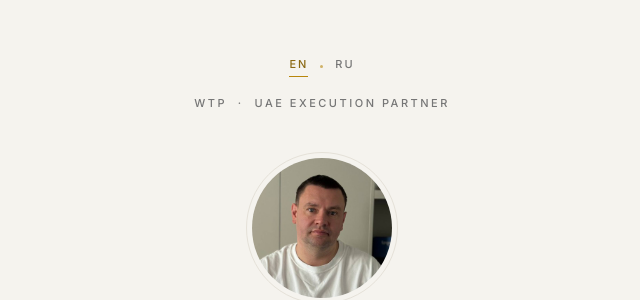
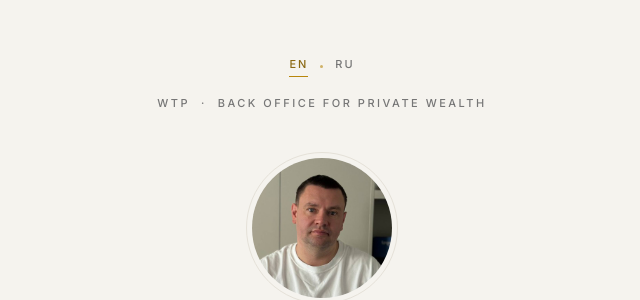
Before and after one commit to lebedevPMM/wtp-io, a plain HTML site: page index.html in a window 1280 px wide. Shown: the top 300 px of the page, 318-958 px from the left. Drawn offline with nearby package versions, Linux system fonts and the light colour scheme; a web font is replaced by a local one.

Commit message:
copy(en): eyebrow to Back Office for Private Wealth
Убрана запрещённая формулировка «UAE Execution Partner» — продавали
юрисдикцию вместо результата. Теперь совпадает с RU-плашкой.

```diff
--- a/index.html
+++ b/index.html
@@ -503,7 +503,7 @@
       <a href="ru/" lang="ru" hreflang="ru">RU</a>
     </nav>
 
-    <p class="eyebrow">WTP &nbsp;·&nbsp; UAE Execution Partner</p>
+    <p class="eyebrow">WTP &nbsp;·&nbsp; Back Office for Private Wealth</p>
 
     <header class="hero">
       <div class="avatar-wrap">
```
